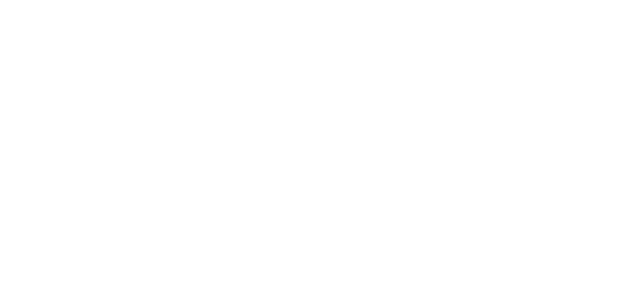
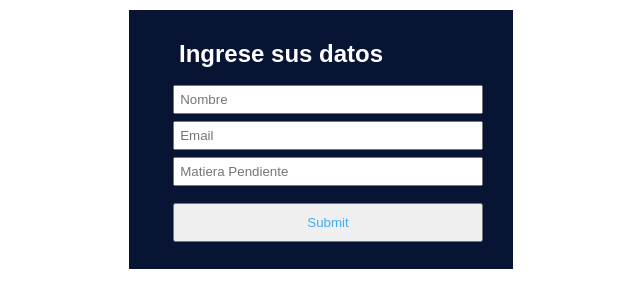
Before and after one commit to abarraza-v/CursoJS, a plain HTML site: page Episodio 9 (Events)/index.html in a window 1280 px wide. Shown: the whole page, without its empty margins (319-959 px from the left). Drawn offline with Linux system fonts and the light colour scheme.

Commit message:
Problema A: Formulario en proceso

```diff
--- a/Episodio 9 (Events)/estilo.css
+++ b/Episodio 9 (Events)/estilo.css
@@ -0,0 +1,44 @@
+* {
+  margin: 0;
+  padding: 0;
+  box-sizing: border-box;
+  font-family: sans-serif;
+}
+
+.flex-container {
+  width: 100%;
+  display: flex;
+  align-items: center;
+  flex-flow: column;
+}
+
+form {
+  width: 30%;
+  margin: 10px;
+  padding: 20px;
+  background: #081434;
+}
+
+.form__title {
+  padding: 10px 30px;
+  color: white;
+}
+
+.form__containerInput {
+  display: flex;
+  justify-content: center;
+  width: 100%;
+  margin: 7px;
+}
+
+.form__input {
+  color: #4ae;
+  width: 90%;
+  padding: 5px;
+  outline: none;
+}
+
+.form__input[type="submit"] {
+  margin-top: 10px;
+  padding: 10px;
+}
--- a/Episodio 9 (Events)/index.html
+++ b/Episodio 9 (Events)/index.html
@@ -9,7 +9,26 @@
 </head>
 
 <body>
-
+    <div class="flex-container">
+        <form autocomplete="off">
+            <div class="form__title">
+                <h2>Ingrese sus datos</h2>
+            </div>
+            <div class="form__containerInput">
+                <input type="text" class="form__input" placeholder="Nombre" id="inputNombre">
+            </div>
+            <div class="form__containerInput">
+                <input type="email" class="form__input" placeholder="Email" id="inputEmail">
+            </div>
+            <div class="form__containerInput">
+                <input type="text" class="form__input" placeholder="Matiera Pendiente" id="inputMateria">
+            </div>
+            <div class="form__containerInput">
+                <input type="submit" class="form__input" id="btn-enviar">
+            </div>
+            <div class="textoIndicador"></div>
+        </form>
+    </div>
     <script src="script.js"></script>
 </body>
 
```
